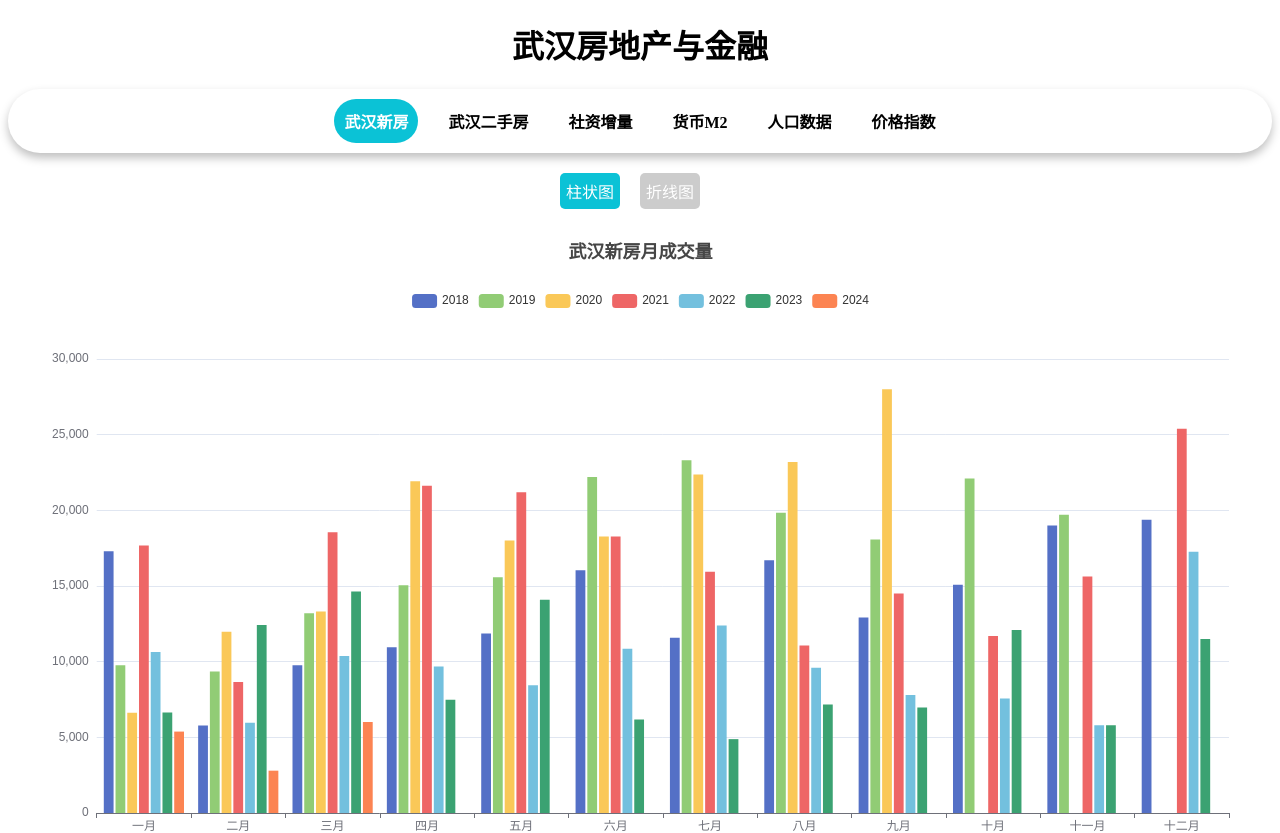
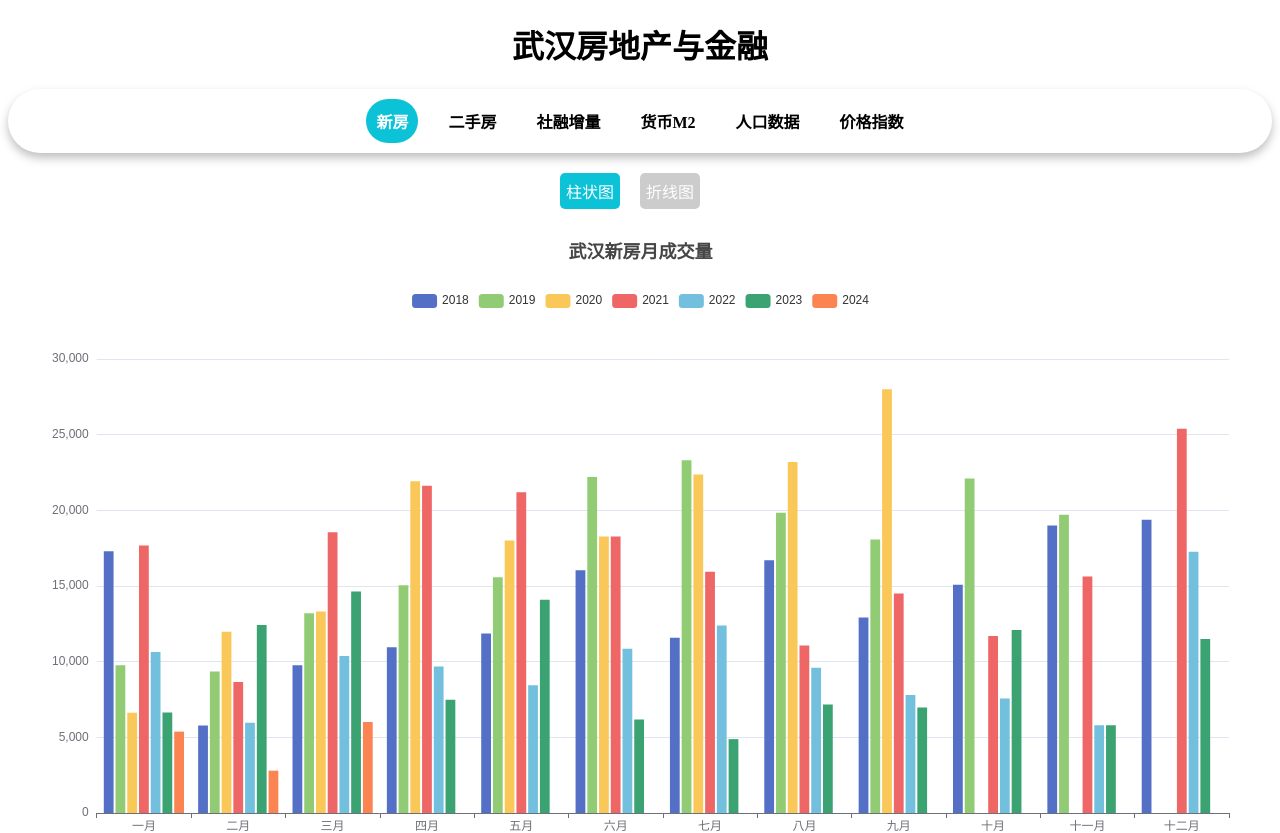
Before and after one commit to HLTangbinbin/HLTangbinbin.github.io, a Vue app: page /#/newhouse in a window 1280 px wide. Shown: the top 833 px of the page. Built offline with nearby package versions, Linux system fonts and the light colour scheme.

Commit message:
调整导航栏文案

```diff
--- a/src/App.vue
+++ b/src/App.vue
@@ -4,9 +4,9 @@
     <h1 class="main-title">武汉房地产与金融</h1>
     </div>
     <nav class="nav-container">
-      <router-link to="/newhouse" class="nav" :class="{ active: $route.path === '/newhouse' }">武汉新房</router-link>
-      <router-link to="/secondhand" class="nav" :class="{ active: $route.path === '/secondhand' }">武汉二手房</router-link>
-      <router-link to="/socialfinancing" class="nav" :class="{ active: $route.path === '/socialfinancing' }">社资增量</router-link>
+      <router-link to="/newhouse" class="nav" :class="{ active: $route.path === '/newhouse' }">新房</router-link>
+      <router-link to="/secondhand" class="nav" :class="{ active: $route.path === '/secondhand' }">二手房</router-link>
+      <router-link to="/socialfinancing" class="nav" :class="{ active: $route.path === '/socialfinancing' }">社融增量</router-link>
       <router-link to="/currencyissue" class="nav" :class="{ active: $route.path === '/currencyissue' }">货币M2</router-link>
       <router-link to="/populationcorrelation" class="nav" :class="{ active: $route.path === '/populationcorrelation' }">人口数据</router-link>
       <router-link to="/priceindices" class="nav" :class="{ active: $route.path === '/priceindices' }">价格指数</router-link>
```
